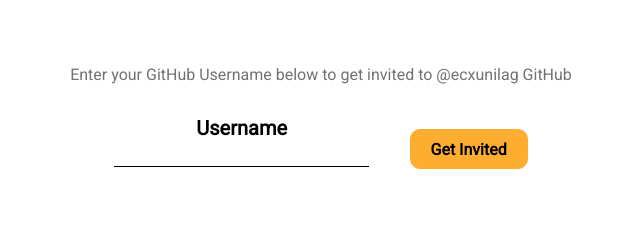
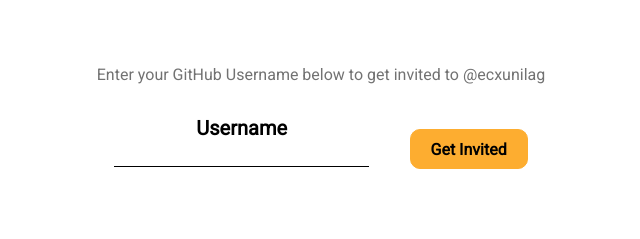
Before and after one commit to Kodi-ezike/ecx-github, a plain HTML site: page index.html in a window 1280 px wide. Shown: the part 212-451 px from the top of the page, 319-959 px from the left. Drawn offline with Linux system fonts and the light colour scheme.

Commit message:
Update index.html

```diff
--- a/index.html
+++ b/index.html
@@ -13,7 +13,7 @@
         <div class="container">
             <img src="ecx-logo.png" alt="logo" class="logo">
             <div id="main" class="main">
-                <p class="text">Enter your GitHub Username below to get invited to @ecxunilag GitHub</p>
+                <p class="text">Enter your GitHub Username below to get invited to @ecxunilag</p>
                 <div class="result">
                     <div>
                     <label for="text">Username</label>
```
